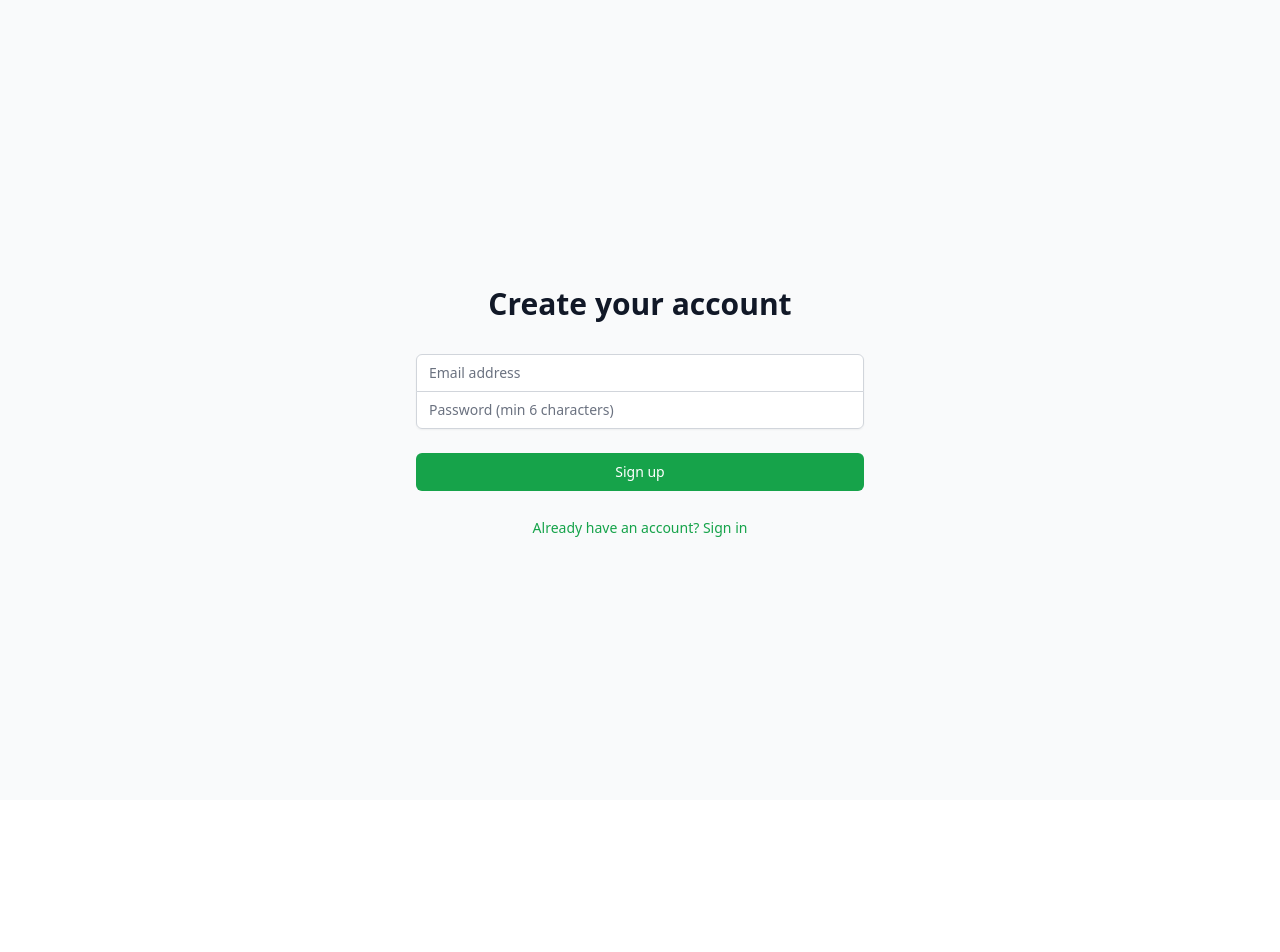
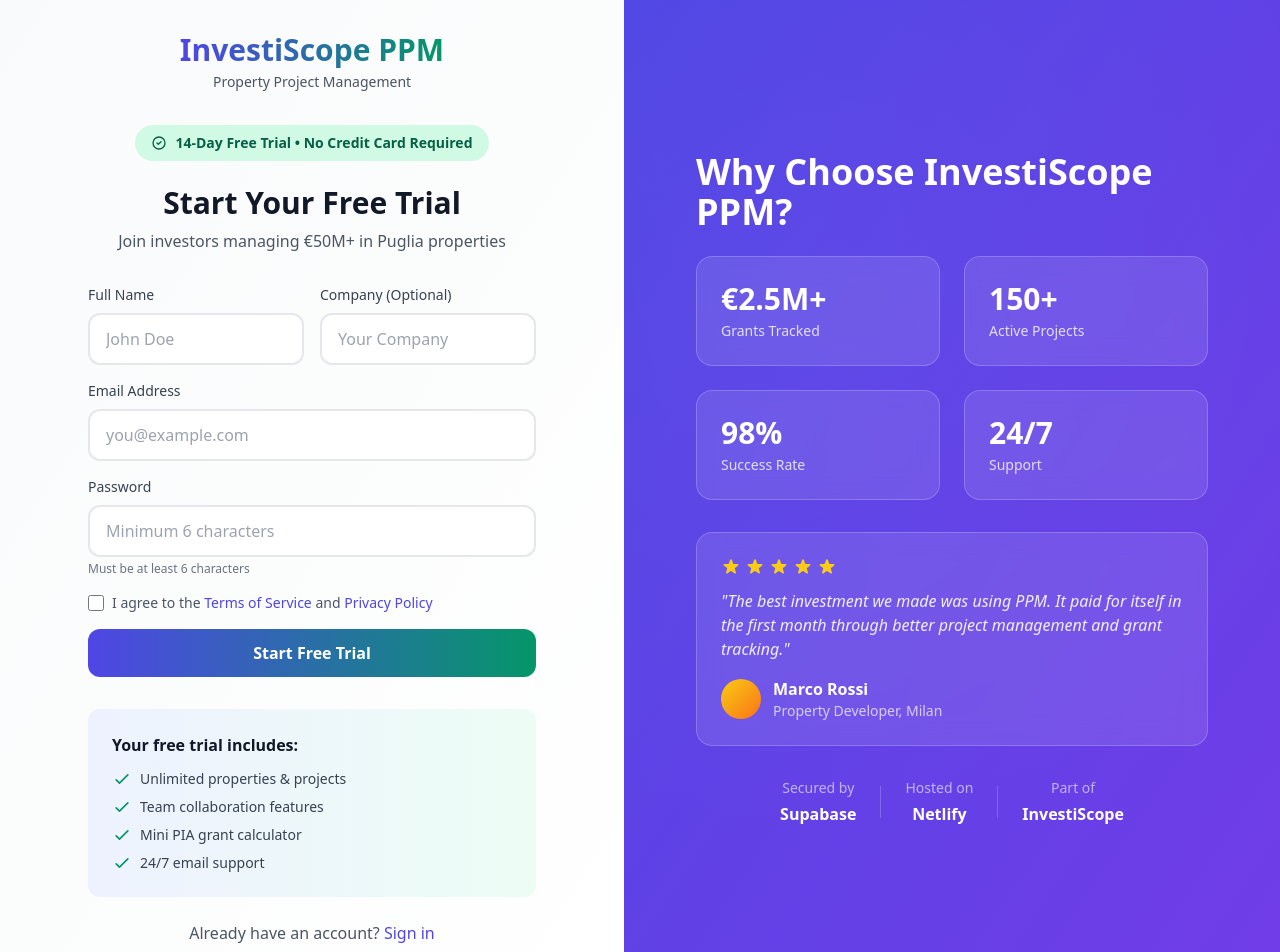
Before and after one commit to Geppix140269/investiscope-ppm, a Next.js app: page /register in a window 1280 px wide. Shown: the top 952 px of the page. Before the commit the page ends 800 px from the top, so only its background shows below. Built offline with nearby package versions, Linux system fonts and the light colour scheme; no server answers.

Commit message:
Update page.tsx

```diff
--- a/app/register/page.tsx
+++ b/app/register/page.tsx
@@ -8,6 +8,8 @@
 export default function RegisterPage() {
   const [email, setEmail] = useState('')
   const [password, setPassword] = useState('')
+  const [fullName, setFullName] = useState('')
+  const [company, setCompany] = useState('')
   const [error, setError] = useState<string | null>(null)
   const [loading, setLoading] = useState(false)
   const router = useRouter()
@@ -23,6 +25,10 @@
       password,
       options: {
         emailRedirectTo: `${window.location.origin}/dashboard`,
+        data: {
+          full_name: fullName,
+          company: company,
+        }
       },
     })
 
@@ -35,56 +41,251 @@
   }
 
   return (
-    <div className="min-h-screen flex items-center justify-center bg-gray-50">
-      <div className="max-w-md w-full space-y-8">
-        <div>
-          <h2 className="mt-6 text-center text-3xl font-extrabold text-gray-900">
-            Create your account
-          </h2>
+    <div className="min-h-screen flex flex-col lg:flex-row">
+      {/* Left Side - Registration Form */}
+      <div className="flex-1 flex items-center justify-center p-8 bg-gradient-to-br from-gray-50 to-white">
+        <div className="max-w-md w-full">
+          {/* Logo */}
+          <div className="text-center mb-8">
+            <Link href="/" className="inline-block">
+              <h1 className="text-3xl font-bold bg-gradient-to-r from-indigo-600 to-emerald-600 bg-clip-text text-transparent">
+                InvestiScope PPM
+              </h1>
+              <p className="text-sm text-gray-600 mt-1">Property Project Management</p>
+            </Link>
           </div>
-        <form className="mt-8 space-y-6" onSubmit={handleSignUp}>
+
+          {/* Trial Badge */}
+          <div className="text-center mb-6">
+            <div className="inline-flex items-center bg-emerald-100 text-emerald-800 px-4 py-2 rounded-full text-sm font-semibold">
+              <svg className="w-4 h-4 mr-2" fill="none" stroke="currentColor" viewBox="0 0 24 24">
+                <path strokeLinecap="round" strokeLinejoin="round" strokeWidth={2} d="M9 12l2 2 4-4m6 2a9 9 0 11-18 0 9 9 0 0118 0z" />
+              </svg>
+              14-Day Free Trial • No Credit Card Required
+            </div>
+          </div>
+
+          {/* Welcome Message */}
+          <div className="mb-8 text-center">
+            <h2 className="text-3xl font-bold text-gray-900 mb-2">Start Your Free Trial</h2>
+            <p className="text-gray-600">Join investors managing €50M+ in Puglia properties</p>
+          </div>
+
+          {/* Registration Form */}
+          <form onSubmit={handleSignUp} className="space-y-4">
             {error && (
-            <div className="bg-red-50 border border-red-200 text-red-600 px-4 py-3 rounded">
+              <div className="bg-red-50 border border-red-200 text-red-700 px-4 py-3 rounded-xl text-sm">
                 {error}
               </div>
             )}
-          <div className="rounded-md shadow-sm -space-y-px">
+
+            <div className="grid grid-cols-2 gap-4">
               <div>
+                <label className="block text-sm font-medium text-gray-700 mb-2">
+                  Full Name
+                </label>
+                <input
+                  type="text"
+                  required
+                  value={fullName}
+                  onChange={(e) => setFullName(e.target.value)}
+                  className="w-full px-4 py-3 border-2 border-gray-200 rounded-xl focus:ring-2 focus:ring-indigo-500 focus:border-transparent transition-all"
+                  placeholder="John Doe"
+                />
+              </div>
+
+              <div>
+                <label className="block text-sm font-medium text-gray-700 mb-2">
+                  Company (Optional)
+                </label>
+                <input
+                  type="text"
+                  value={company}
+                  onChange={(e) => setCompany(e.target.value)}
+                  className="w-full px-4 py-3 border-2 border-gray-200 rounded-xl focus:ring-2 focus:ring-indigo-500 focus:border-transparent transition-all"
+                  placeholder="Your Company"
+                />
+              </div>
+            </div>
+
+            <div>
+              <label className="block text-sm font-medium text-gray-700 mb-2">
+                Email Address
+              </label>
               <input
                 type="email"
                 required
                 value={email}
                 onChange={(e) => setEmail(e.target.value)}
-                className="appearance-none rounded-none relative block w-full px-3 py-2 border border-gray-300 placeholder-gray-500 text-gray-900 rounded-t-md focus:outline-none focus:ring-green-500 focus:border-green-500 focus:z-10 sm:text-sm"
-                placeholder="Email address"
+                className="w-full px-4 py-3 border-2 border-gray-200 rounded-xl focus:ring-2 focus:ring-indigo-500 focus:border-transparent transition-all"
+                placeholder="you@example.com"
               />
             </div>
+
             <div>
+              <label className="block text-sm font-medium text-gray-700 mb-2">
+                Password
+              </label>
               <input
                 type="password"
                 required
                 value={password}
                 onChange={(e) => setPassword(e.target.value)}
-                className="appearance-none rounded-none relative block w-full px-3 py-2 border border-gray-300 placeholder-gray-500 text-gray-900 rounded-b-md focus:outline-none focus:ring-green-500 focus:border-green-500 focus:z-10 sm:text-sm"
-                placeholder="Password (min 6 characters)"
+                className="w-full px-4 py-3 border-2 border-gray-200 rounded-xl focus:ring-2 focus:ring-indigo-500 focus:border-transparent transition-all"
+                placeholder="Minimum 6 characters"
+                minLength={6}
               />
+              <p className="mt-1 text-xs text-gray-500">Must be at least 6 characters</p>
             </div>
+
+            <div className="flex items-start">
+              <input
+                type="checkbox"
+                required
+                className="w-4 h-4 text-indigo-600 border-gray-300 rounded focus:ring-indigo-500 mt-0.5"
+              />
+              <label className="ml-2 text-sm text-gray-600">
+                I agree to the{' '}
+                <Link href="/terms" className="text-indigo-600 hover:text-indigo-500">
+                  Terms of Service
+                </Link>{' '}
+                and{' '}
+                <Link href="/privacy" className="text-indigo-600 hover:text-indigo-500">
+                  Privacy Policy
+                </Link>
+              </label>
             </div>
-          <div>
+
             <button
               type="submit"
               disabled={loading}
-              className="group relative w-full flex justify-center py-2 px-4 border border-transparent text-sm font-medium rounded-md text-white bg-green-600 hover:bg-green-700 focus:outline-none focus:ring-2 focus:ring-offset-2 focus:ring-green-500 disabled:opacity-50"
+              className="w-full bg-gradient-to-r from-indigo-600 to-emerald-600 text-white py-3 rounded-xl font-semibold hover:shadow-lg transform hover:-translate-y-0.5 transition-all duration-200 disabled:opacity-50 disabled:cursor-not-allowed"
             >
-              {loading ? 'Creating account...' : 'Sign up'}
+              {loading ? (
+                <div className="flex items-center justify-center">
+                  <div className="w-5 h-5 border-2 border-white border-t-transparent rounded-full animate-spin mr-2"></div>
+                  Creating account...
+                </div>
+              ) : (
+                'Start Free Trial'
+              )}
             </button>
+          </form>
+
+          {/* What's Included */}
+          <div className="mt-8 bg-gradient-to-r from-indigo-50 to-emerald-50 rounded-xl p-6">
+            <h3 className="font-semibold text-gray-900 mb-3">Your free trial includes:</h3>
+            <ul className="space-y-2 text-sm text-gray-700">
+              <li className="flex items-center">
+                <svg className="w-5 h-5 text-emerald-600 mr-2" fill="none" stroke="currentColor" viewBox="0 0 24 24">
+                  <path strokeLinecap="round" strokeLinejoin="round" strokeWidth={2} d="M5 13l4 4L19 7" />
+                </svg>
+                Unlimited properties & projects
+              </li>
+              <li className="flex items-center">
+                <svg className="w-5 h-5 text-emerald-600 mr-2" fill="none" stroke="currentColor" viewBox="0 0 24 24">
+                  <path strokeLinecap="round" strokeLinejoin="round" strokeWidth={2} d="M5 13l4 4L19 7" />
+                </svg>
+                Team collaboration features
+              </li>
+              <li className="flex items-center">
+                <svg className="w-5 h-5 text-emerald-600 mr-2" fill="none" stroke="currentColor" viewBox="0 0 24 24">
+                  <path strokeLinecap="round" strokeLinejoin="round" strokeWidth={2} d="M5 13l4 4L19 7" />
+                </svg>
+                Mini PIA grant calculator
+              </li>
+              <li className="flex items-center">
+                <svg className="w-5 h-5 text-emerald-600 mr-2" fill="none" stroke="currentColor" viewBox="0 0 24 24">
+                  <path strokeLinecap="round" strokeLinejoin="round" strokeWidth={2} d="M5 13l4 4L19 7" />
+                </svg>
+                24/7 email support
+              </li>
+            </ul>
           </div>
+
+          {/* Sign In Link */}
+          <div className="mt-6 text-center">
+            <p className="text-gray-600">
+              Already have an account?{' '}
+              <Link href="/login" className="text-indigo-600 hover:text-indigo-500 font-medium">
+                Sign in
+              </Link>
+            </p>
+          </div>
+        </div>
+      </div>
+
+      {/* Right Side - Benefits Showcase */}
+      <div className="flex-1 hidden lg:flex items-center justify-center p-12 bg-gradient-to-br from-indigo-600 via-purple-600 to-emerald-600 bg-[length:400%_400%] animate-gradient relative overflow-hidden">
+        {/* Background Pattern */}
+        <div className="absolute inset-0 opacity-10">
+          <div className="absolute top-0 left-0 w-full h-full bg-[radial-gradient(circle_at_30%_30%,rgba(255,255,255,0.3)_0%,transparent_70%)]"></div>
+        </div>
+
+        <div className="relative z-10 max-w-lg">
+          <h2 className="text-4xl font-bold text-white mb-6">
+            Why Choose InvestiScope PPM?
+          </h2>
+
+          {/* Stats Grid */}
+          <div className="grid grid-cols-2 gap-6 mb-8">
+            <div className="bg-white/10 backdrop-blur-md rounded-2xl p-6 border border-white/20">
+              <div className="text-3xl font-bold text-white mb-1">€2.5M+</div>
+              <div className="text-white/80 text-sm">Grants Tracked</div>
+            </div>
+            <div className="bg-white/10 backdrop-blur-md rounded-2xl p-6 border border-white/20">
+              <div className="text-3xl font-bold text-white mb-1">150+</div>
+              <div className="text-white/80 text-sm">Active Projects</div>
+            </div>
+            <div className="bg-white/10 backdrop-blur-md rounded-2xl p-6 border border-white/20">
+              <div className="text-3xl font-bold text-white mb-1">98%</div>
+              <div className="text-white/80 text-sm">Success Rate</div>
+            </div>
+            <div className="bg-white/10 backdrop-blur-md rounded-2xl p-6 border border-white/20">
+              <div className="text-3xl font-bold text-white mb-1">24/7</div>
+              <div className="text-white/80 text-sm">Support</div>
+            </div>
+          </div>
+
+          {/* Customer Quote */}
+          <div className="bg-white/10 backdrop-blur-md rounded-2xl p-6 border border-white/20 mb-8">
+            <div className="flex gap-1 mb-3">
+              {[...Array(5)].map((_, i) => (
+                <svg key={i} className="w-5 h-5 text-yellow-400" fill="currentColor" viewBox="0 0 20 20">
+                  <path d="M9.049 2.927c.3-.921 1.603-.921 1.902 0l1.07 3.292a1 1 0 00.95.69h3.462c.969 0 1.371 1.24.588 1.81l-2.8 2.034a1 1 0 00-.364 1.118l1.07 3.292c.3.921-.755 1.688-1.54 1.118l-2.8-2.034a1 1 0 00-1.175 0l-2.8 2.034c-.784.57-1.838-.197-1.539-1.118l1.07-3.292a1 1 0 00-.364-1.118L2.98 8.72c-.783-.57-.38-1.81.588-1.81h3.461a1 1 0 00.951-.69l1.07-3.292z" />
+                </svg>
+              ))}
+            </div>
+            <p className="text-white/90 italic mb-4">
+              "The best investment we made was using PPM. It paid for itself in the first month through better project management and grant tracking."
+            </p>
+            <div className="flex items-center">
+              <div className="w-10 h-10 bg-gradient-to-br from-yellow-400 to-orange-500 rounded-full mr-3"></div>
+              <div>
+                <p className="text-white font-semibold">Marco Rossi</p>
+                <p className="text-white/70 text-sm">Property Developer, Milan</p>
+              </div>
+            </div>
+          </div>
+
+          {/* Trust Badges */}
+          <div className="flex items-center justify-center gap-6">
             <div className="text-center">
-            <Link href="/login" className="text-sm text-green-600 hover:text-green-500">
-              Already have an account? Sign in
-            </Link>
+              <div className="text-white/60 text-sm mb-1">Secured by</div>
+              <div className="text-white font-semibold">Supabase</div>
             </div>
-        </form>
+            <div className="w-px h-8 bg-white/20"></div>
+            <div className="text-center">
+              <div className="text-white/60 text-sm mb-1">Hosted on</div>
+              <div className="text-white font-semibold">Netlify</div>
+            </div>
+            <div className="w-px h-8 bg-white/20"></div>
+            <div className="text-center">
+              <div className="text-white/60 text-sm mb-1">Part of</div>
+              <div className="text-white font-semibold">InvestiScope</div>
+            </div>
+          </div>
+        </div>
       </div>
     </div>
   )
```
Lines whose indentation alone changed are shown as unchanged.
